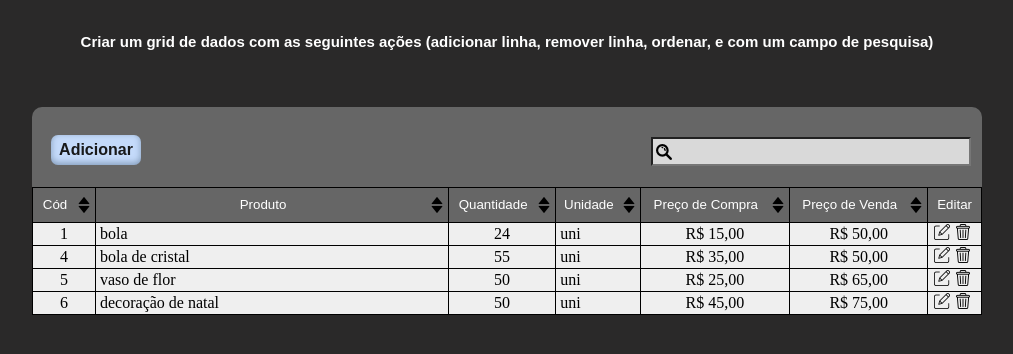
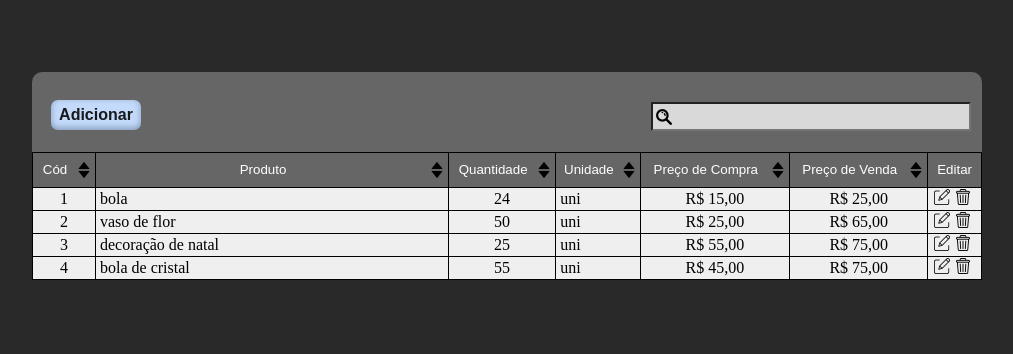
Before and after one commit to CarlaDeOliveira99/CrudCadastroPhp, a PHP site: page / in a window 1280 px wide. Shown: the top 354 px of the page, without its empty margins (133-1146 px from the left). Run offline with PHP 8.4, Linux system fonts and the light colour scheme; some libraries are stand-ins or nearby versions.

Commit message:
excluido o texto a formatação do texto e atualizado os dados no txt

```diff
--- a/Css/Estilo.css
+++ b/Css/Estilo.css
@@ -8,18 +8,6 @@ span{
     font-size: 14pt;
 }
 
-#anuciado {
-    display: grid;
-    justify-content: center;
-    margin: 0 auto;
-    color: #FFF;
-    text-align: justify;
-    font-family: Arial;
-    font-size: 15px;
-    font-style: normal;
-    font-weight: 600;
-    line-height: 35px;
-}
 
 #areaTabela {
     margin: 0 auto;
--- a/dadosDaTabela/dados.txt
+++ b/dadosDaTabela/dados.txt
@@ -1 +1 @@
-[{"cod":"1","produto":"bola","quantidade":"24","unidade":"uni","precoInicial":"R$ 15,00","precoFinal":"R$ 50,00"},{"cod":4,"produto":"bola de cristal","quantidade":"55","unidade":"uni","precoInicial":"R$ 35,00","precoFinal":"R$ 50,00"},{"cod":5,"produto":"vaso de flor","quantidade":"50","unidade":"uni","precoInicial":"R$ 25,00","precoFinal":"R$ 65,00"},{"cod":6,"produto":"decora\u00e7\u00e3o de natal","quantidade":"50","unidade":"uni","precoInicial":"R$ 45,00","precoFinal":"R$ 75,00"}]
+[{"cod":1,"produto":"bola","quantidade":"24","unidade":"uni","precoInicial":"R$ 15,00","precoFinal":"R$ 25,00"},{"cod":2,"produto":"vaso de flor","quantidade":"50","unidade":"uni","precoInicial":"R$ 25,00","precoFinal":"R$ 65,00"},{"cod":"3","produto":"decora\u00e7\u00e3o de natal","quantidade":"25","unidade":"uni","precoInicial":"R$ 55,00","precoFinal":"R$ 75,00"},{"cod":4,"produto":"bola de cristal","quantidade":"55","unidade":"uni","precoInicial":"R$ 45,00","precoFinal":"R$ 75,00"}]
--- a/index.php
+++ b/index.php
@@ -4,7 +4,7 @@
 <head>
     <meta charset="utf-8">
     <meta http-equiv="X-UA-Compatible" content="IE=edge">
-    <title> Manipulação de tabela </title>
+    <title> Crud Cadastro </title>
     <meta name="description" content="">
     <meta name="viewport" content="width=device-width, initial-scale=1">
     <link rel="stylesheet" href="Css/Estilo.css">
@@ -14,12 +14,7 @@
 </head>
 
 <body>
-    <div>
-        <label for="anuciado" id="anuciado">Criar um grid de dados com as seguintes ações (adicionar linha, remover
-            linha, ordenar, e com um campo de pesquisa)</label>
-    </div>
-
-    <!-- Area acima da tabela onde possui os botões e barra de pesquisa -->
+      <!-- Area acima da tabela onde possui os botões e barra de pesquisa -->
     <div id="areaTabela">
         <div id="cabecalhoPesquisaAdicionar">
             <button class="btn" id="btnAdicionar">Adicionar</button>
```
